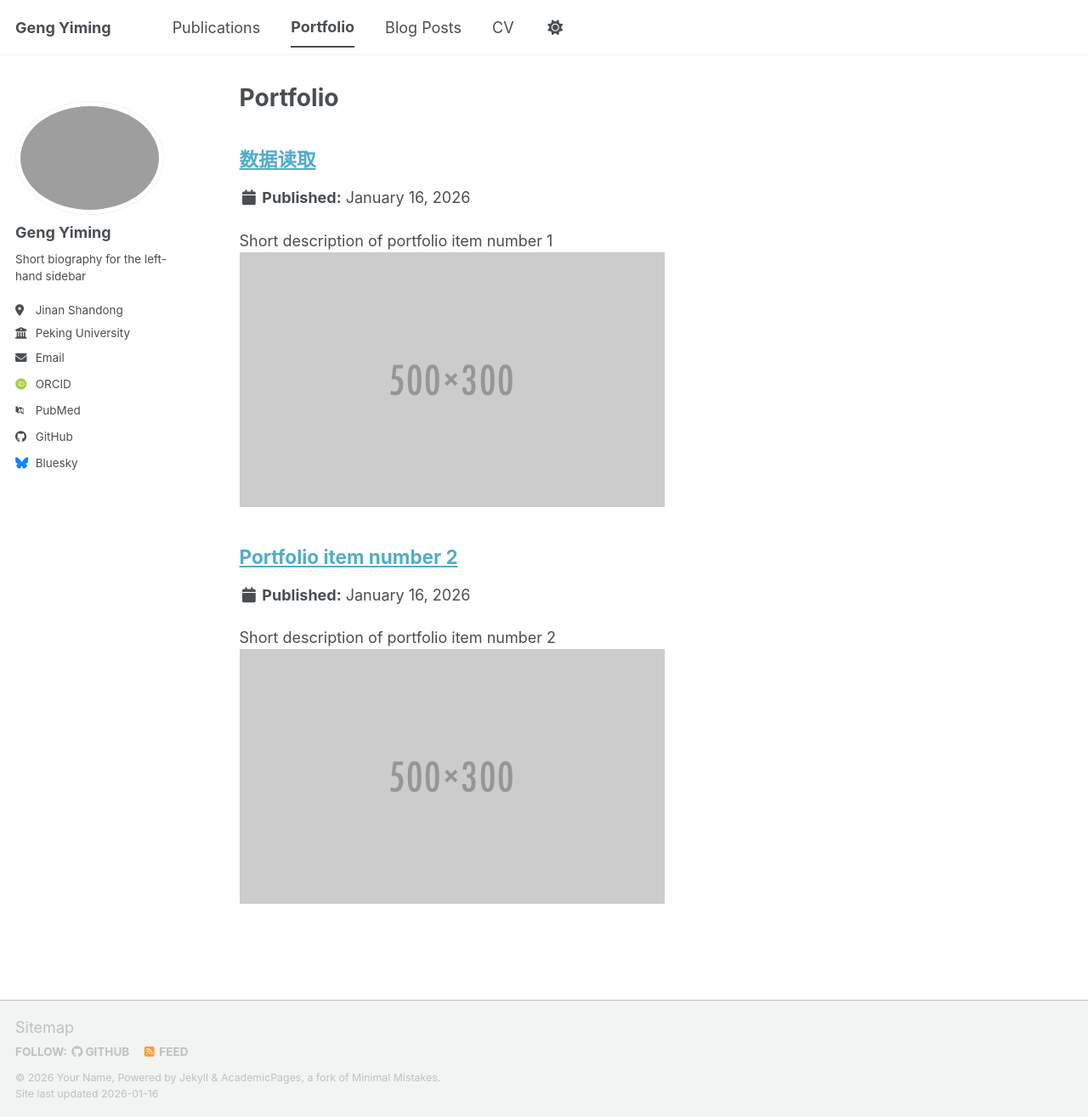
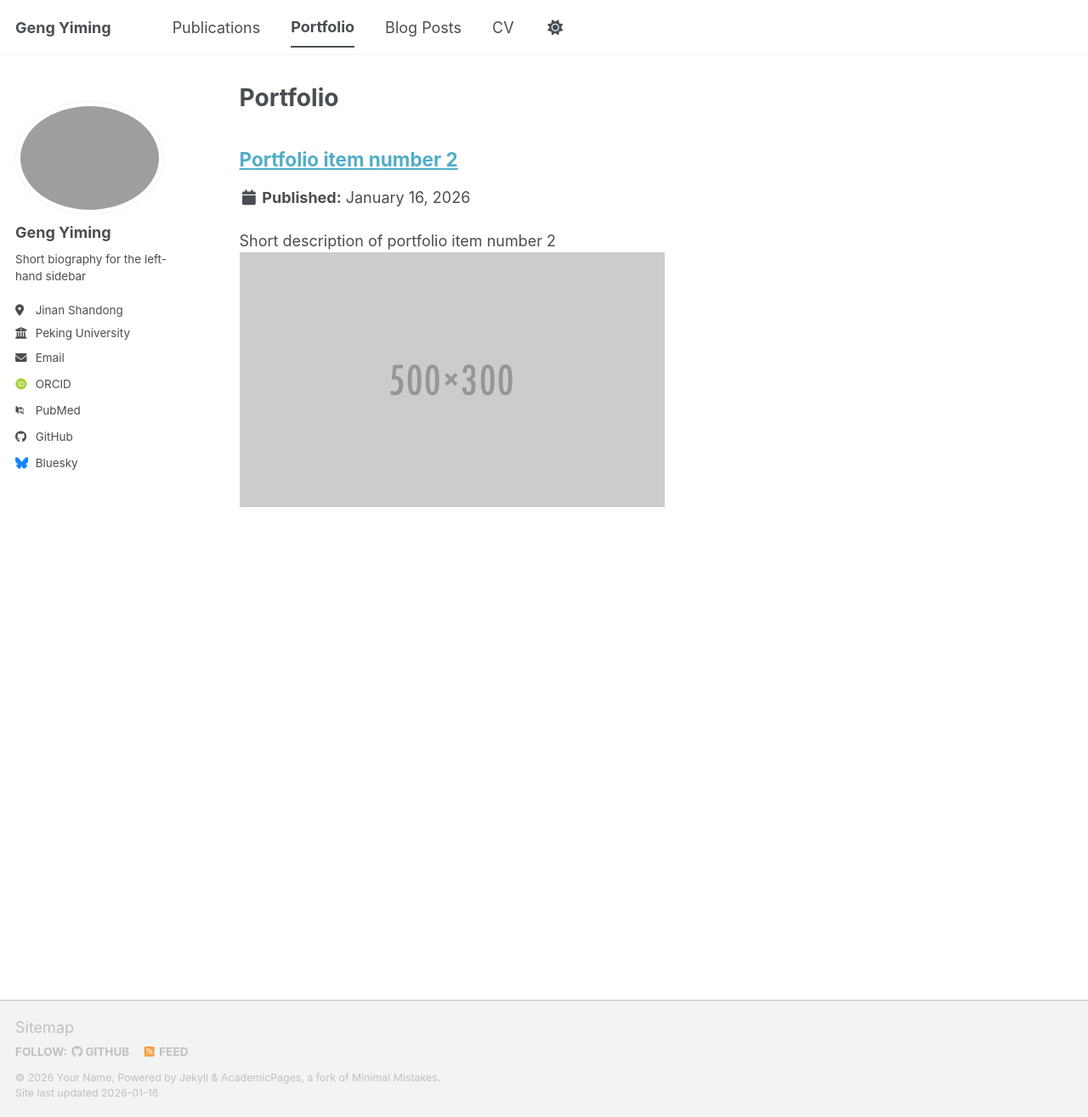
Before and after one commit to GENGYIM/GENGYIM.github.io, a Jekyll site: the page built from _pages/portfolio.html, in a window 1280 px wide and 1315 px high. Shown: the whole window at 85% size. Built offline with Jekyll 4.4.1, drawn with Linux system fonts in a browser that asks for light colours; some web fonts are replaced; a script bundle is joined from its source files by our own code; library files that are not in the unit come from our copies.

Commit message:
Update portfolio-1.md

```diff
--- a/_portfolio/portfolio-1.md
+++ b/_portfolio/portfolio-1.md
@@ -1,10 +1,3 @@
----
-title: "数据读取"
-excerpt: "Short description of portfolio item number 1<br/><img src='/images/500x300.png'>"
-collection: portfolio
----
-
-This is an item in your portfolio. It can be have images or nice text. If you name the file .md, it will be parsed as markdown. If you name the file .html, it will be parsed as HTML.
 
 #数据读取
 单细胞数据[GSE232240](https://www.ncbi.nlm.nih.gov/geo/query/acc.cgi?acc=GSE232240)
```
